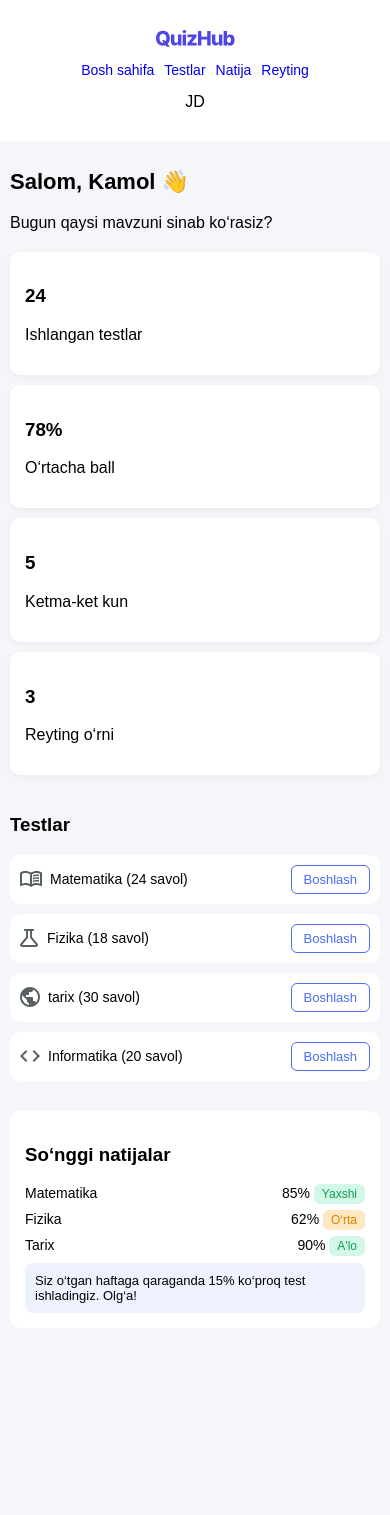
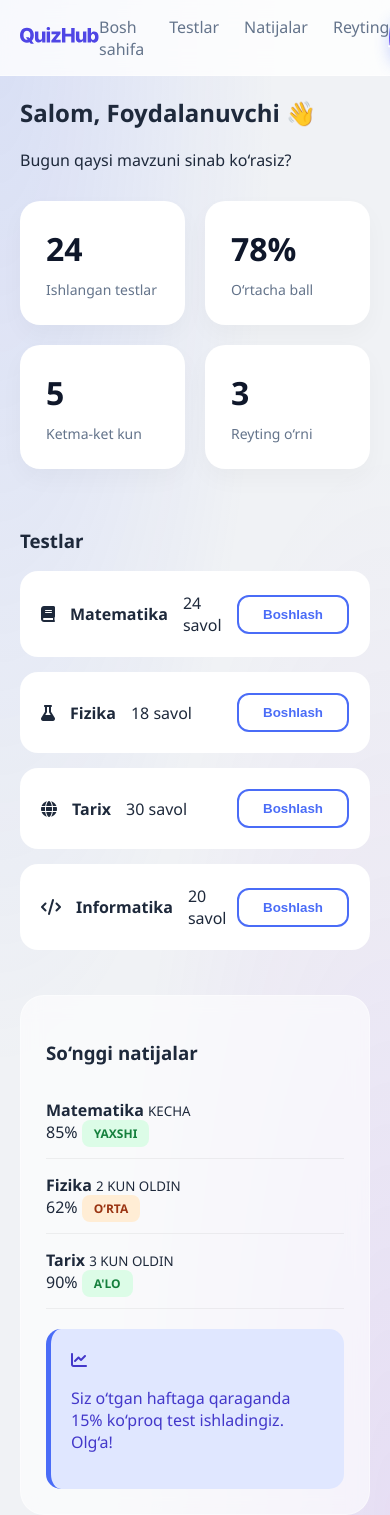
Before and after one commit to Azizbek18/Quiz, a plain HTML site: page indexteslar.html in a window 390 px wide. Before the commit the page ends 1338 px from the top, so only its background shows below. Drawn offline with Linux system fonts and the light colour scheme.

Commit message:
dizyin qildim va js qildm

```diff
--- a/indexteslar.html
+++ b/indexteslar.html
@@ -4,44 +4,49 @@
 <head>
     <meta charset="UTF-8">
     <meta name="viewport" content="width=device-width, initial-scale=1.0">
-    <title>Document</title>
+    <title>QuizHub - Dashboard</title>
     <link rel="stylesheet" href="./styletestlar.css">
+    <link rel="stylesheet" href="https://cdnjs.cloudflare.com/ajax/libs/font-awesome/6.0.0/css/all.min.css">
 </head>
 
 <body>
     <header class="header">
         <div class="container">
-            <img src="./Text.svg" alt="">
+            <div class="logo">
+                <img src="./Text.svg" alt="QuizHub Logo">
+            </div>
             <nav>
-                <a class="hammasi-bitta"  href="indexteslar.html">Bosh sahifa</a>
+                <a class="hammasi-bitta active" href="indexteslar.html">Bosh sahifa</a>
                 <a class="hammasi-bitta" href="./testlar.html">Testlar</a>
-                <a class="hammasi-bitta" href="indexnatija.html">Natija</a>
+                <a class="hammasi-bitta" href="indexnatija.html">Natijalar</a>
                 <a class="hammasi-bitta" href="REYTING.HTML">Reyting</a>
             </nav>
-            <div class="">
-                <span>JD</span>
+            <div class="user-avatar">
+                <span id="user-initials">JD</span>
             </div>
         </div>
     </header>
-    <div class="container">
-        <h2 id="kamol">Salom, Kamol 👋</h2>
-        <p>Bugun qaysi mavzuni sinab ko‘rasiz?</p>
 
+    <main class="container">
+        <div class="welcome-section">
+            <h2 id="kamol">Salom, Kamol 👋</h2>
+            <p>Bugun qaysi mavzuni sinab ko‘rasiz?</p>
+        </div>
 
         <div class="cards">
-            <div class="card">
+            <div class="card card-3d">
                 <h3>24</h3>
                 <p>Ishlangan testlar</p>
             </div>
-            <div class="card">
+            <div class="card card-3d">
                 <h3>78%</h3>
                 <p>O‘rtacha ball</p>
             </div>
-            <div class="card">
+            <div class="card card-3d">
                 <h3>5</h3>
                 <p>Ketma-ket kun</p>
             </div>
-            <div class="card">
+            <div class="card card-3d">
                 <h3>3</h3>
                 <p>Reyting o‘rni</p>
             </div>
@@ -49,73 +54,102 @@
 
         <div class="section">
 
-            <div>
+            <div class="tests-list">
                 <h3>Testlar</h3>
 
-                <div class="list">
-                    <div>
-                        <img src="./Icon (15).svg" alt="">
-                        Matematika (24 savol)
-
+                <div class="list glass-item">
+                    <div class="test-info">
+                        <div class="icon-box math"><i class="fas fa-book"></i></div>
+                        <div>
+                            <strong>Matematika</strong>
+                            <span>24 savol</span>
+                        </div>
                     </div>
-
                     <button onclick="Boshlashi()" class="btn">Boshlash</button>
                 </div>
 
-                <div class="list">
-                    <div>
-                        <img src="./Icon (16).svg" alt="">
-                        Fizika (18 savol)
+                <div class="list glass-item">
+                    <div class="test-info">
+                        <div class="icon-box physics"><i class="fas fa-flask"></i></div>
+                        <div>
+                            <strong>Fizika</strong>
+                            <span>18 savol</span>
+                        </div>
                     </div>
-                    <button  class="btn">Boshlash</button>
+                    <button onclick="Boshlashi()" class="btn">Boshlash</button>
                 </div>
 
-                <div class="list">
-                    <div>
-                        <img src="./Icon (17).svg" alt="">
-                        tarix (30 savol)
+                <div class="list glass-item">
+                    <div class="test-info">
+                        <div class="icon-box history"><i class="fas fa-globe"></i></div>
+                        <div>
+                            <strong>Tarix</strong>
+                            <span>30 savol</span>
+                        </div>
                     </div>
-                    <button class="btn">Boshlash</button>
+                    <button onclick="Boshlashi()" class="btn">Boshlash</button>
                 </div>
 
-                <div class="list">
-                    <div>
-                        <img src="./Icon (18).svg" alt="">
-                        Informatika (20 savol)
+                <div class="list glass-item">
+                    <div class="test-info">
+                        <div class="icon-box info-tech"><i class="fas fa-code"></i></div>
+                        <div>
+                            <strong>Informatika</strong>
+                            <span>20 savol</span>
+                        </div>
                     </div>
-                    <button class="btn">Boshlash</button>
+                    <button onclick="Boshlashi()" class="btn">Boshlash</button>
                 </div>
-
             </div>
 
-            <div class="results">
+            <div class="results glass-panel">
                 <h3>So‘nggi natijalar</h3>
 
                 <div class="result-item">
-                    <span>Matematika</span>
-                    <span>85% <span class="badge green">Yaxshi</span></span>
+                    <div class="res-text">
+                        <strong>Matematika</strong>
+                        <small>KECHA</small>
+                    </div>
+                    <div class="res-score">
+                        <span class="score-num">85%</span>
+                        <span class="badge green">YAXSHI</span>
+                    </div>
                 </div>
 
                 <div class="result-item">
-                    <span>Fizika</span>
-                    <span>62% <span class="badge orange">O‘rta</span></span>
+                    <div class="res-text">
+                        <strong>Fizika</strong>
+                        <small>2 KUN OLDIN</small>
+                    </div>
+                    <div class="res-score">
+                        <span class="score-num">62%</span>
+                        <span class="badge orange">O‘RTA</span>
+                    </div>
                 </div>
 
                 <div class="result-item">
-                    <span>Tarix</span>
-                    <span>90% <span class="badge green">A'lo</span></span>
+                    <div class="res-text">
+                        <strong>Tarix</strong>
+                        <small>3 KUN OLDIN</small>
+                    </div>
+                    <div class="res-score">
+                        <span class="score-num">90%</span>
+                        <span class="badge green">A'LO</span>
+                    </div>
                 </div>
 
                 <div class="note">
-                    Siz o‘tgan haftaga qaraganda 15% ko‘proq test ishladingiz. Olg‘a!
+                    <i class="fas fa-chart-line"></i>
+                    <p>Siz o‘tgan haftaga qaraganda 15% ko‘proq test ishladingiz. Olg‘a!</p>
                 </div>
-
             </div>
 
         </div>
+
         <div class="xabar-con"></div>
-    </div>
+    </main>
+
+    <script src="./scripttestlar.js"></script>
 </body>
-<script src="./scripttestlar.js"></script>
 
 </html>
--- a/scripttestlar.js
+++ b/scripttestlar.js
@@ -1,21 +1,42 @@
+// 1. Foydalanuvchi ismini o'rnatish
+document.addEventListener("DOMContentLoaded", () => {
+    const ismBox = document.getElementById('kamol');
+    const saqlanganIsm = localStorage.getItem("Ism") || "Foydalanuvchi";
+    ismBox.innerHTML = `Salom, ${saqlanganIsm} 👋`;
+});
 
 const xabarCon = document.querySelector(".xabar-con");
+
+// 2. 3D Toast funksiyasi
 function xabarnoma(xabar, turi) {
-  let xabarMatn = document.createElement("div");
-  xabarMatn.classList.add("xabar", turi);
-  console.log(xabarMatn);
+    let toast = document.createElement("div");
+    toast.className = `xabar ${turi}`;
 
-  xabarMatn.innerText = xabar;
+    // Ikonka tanlash
+    let icon = turi === 'success' ? '✅' : (turi === 'error' ? '❌' : 'ℹ️');
 
-  setTimeout(() => {
-    xabarMatn.remove();
-  }, 4000);
+    toast.innerHTML = `
+        <div style="display: flex; align-items: center; gap: 12px;">
+            <span>${icon}</span>
+            <span>${xabar}</span>
+        </div>
+    `;
 
-  xabarCon.appendChild(xabarMatn);
+    xabarCon.appendChild(toast);
+
+    // 4 soniyadan keyin o'chirish
+    setTimeout(() => {
+        toast.style.transform = "translateX(150%)";
+        setTimeout(() => toast.remove(), 500);
+    }, 4000);
 }
+
+// 3. Testni boshlash funksiyasi
 function Boshlashi() {
-  xabarnoma('Testlar tez orada boshlanmoqda','info')
-  setTimeout(() => {
-    window.location.href='indexteslar.html'
-  }, 2500);
+    xabarnoma('Tayyor turing, testlar yuklanmoqda...', 'info');
+
+    // 3D bosilish effekti uchun kechikish
+    setTimeout(() => {
+        window.location.href = 'testlar.html'; // Fayl nomingizga qarang
+    }, 2000);
 }
--- a/stylenatija.css
+++ b/stylenatija.css
@@ -16,12 +16,99 @@ body {
   margin: 0 auto;
 }
 
-.header .container{
-  display: flex;
-  justify-content: space-between;
-  align-items: center;
+/* Header umumiy dizayni */
+.header {
+    background: rgba(255, 255, 255, 0.8); /* Shaffof oq fon */
+    backdrop-filter: blur(12px); /* Orqa fonni xiralashtirish (Glass effect) */
+    -webkit-backdrop-filter: blur(12px);
+    border-bottom: 1px solid rgba(0, 0, 0, 0.05);
+    padding: 12px 0;
+    position: sticky;
+    top: 0;
+    z-index: 1000;
+    box-shadow: 0 4px 20px rgba(0, 0, 0, 0.02);
+}
 
-  margin-bottom: 30px;
+.header-content {
+    display: flex;
+    justify-content: space-between;
+    align-items: center;
+}
+
+/* Logotip hajmi */
+.logo img {
+    height: 35px;
+    display: block;
+}
+
+/* Navigatsiya linklari */
+.nav-menu {
+    display: flex;
+    gap: 30px;
+}
+
+.nav-link {
+    text-decoration: none;
+    color: #64748b; /* Kulrang matn */
+    font-size: 15px;
+    font-weight: 500;
+    padding: 8px 0;
+    position: relative;
+    transition: color 0.3s ease;
+}
+
+/* Aktiv va Hover holati */
+.nav-link:hover, .nav-link.active {
+    color: #4a6cf7; /* Ko'k rang */
+}
+
+/* Aktiv link tagidagi chiziq */
+.nav-link.active::after {
+    content: '';
+    position: absolute;
+    bottom: -2px;
+    left: 0;
+    width: 100%;
+    height: 2px;
+    background: #4a6cf7;
+    border-radius: 10px;
+}
+
+/* Foydalanuvchi avatari JD */
+.avatar-circle {
+    width: 42px;
+    height: 42px;
+    background: #eef2ff; /* Och ko'k fon */
+    border: 2px solid #e0e7ff;
+    border-radius: 50%;
+    display: flex;
+    align-items: center;
+    justify-content: center;
+    cursor: pointer;
+    transition: all 0.3s ease;
+}
+
+.avatar-circle span {
+    color: #4a6cf7;
+    font-weight: 700;
+    font-size: 14px;
+}
+
+.avatar-circle:hover {
+    transform: scale(1.1) rotate(5deg);
+    box-shadow: 0 5px 15px rgba(74, 108, 247, 0.2);
+    background: #4a6cf7;
+}
+
+.avatar-circle:hover span {
+    color: white;
+}
+
+/* Mobil moslashuvchanlik */
+@media (max-width: 768px) {
+    .nav-menu {
+        display: none; /* Mobilda menyuni berkitish (keyinchalik burger menyu qilish mumkin) */
+    }
 }
 
 .subtitle {
@@ -47,28 +134,7 @@ body {
 
 
 }
-.container nav{
-  border: none;
-  outline: none;
-}
 
-.hammasi-bitta{
-  text-decoration: none;
-}
-
-.hammasi-bitta:hover{
-  animation:  kottalsh  ease both 0.1s;
-
-}
-
-@keyframes  kottalsh{
-  from{
-    font-size: 15px
-  }
-  to{
-    font-size: 20px;
-  }
-}
 
 
 .filters {
--- a/styletestlar.css
+++ b/styletestlar.css
@@ -1,310 +1,257 @@
-*{
+/* 1. Umumiy va Fon sozlamalari */
+:root {
+    --primary: #4a6cf7;
+    --glass: rgba(255, 255, 255, 0.7);
+    --border: rgba(255, 255, 255, 0.4);
+}
+
+* {
     box-sizing: border-box;
+    transition: all 0.3s cubic-bezier(0.25, 0.8, 0.25, 1);
 }
 
 body {
-  font-family: Arial, sans-serif;
-  background: #f5f6fa;
-  margin: 0;
-
+    font-family: 'Segoe UI', Roboto, sans-serif;
+    background: #f0f2f5;
+    background-image:
+        radial-gradient(at 0% 0%, rgba(74, 108, 247, 0.15) 0, transparent 50%),
+        radial-gradient(at 100% 100%, rgba(147, 51, 234, 0.1) 0, transparent 50%);
+    margin: 0;
+    min-height: 100vh;
+    color: #1e293b;
 }
 
 .container {
-  max-width: 1100px;
-  margin: auto;
+    max-width: 1200px;
+    margin: auto;
+    padding: 0 20px;
 }
 
+/* 2. Header - Glass Design */
+.header {
+    background: rgba(255, 255, 255, 0.8);
+    backdrop-filter: blur(15px);
+    -webkit-backdrop-filter: blur(15px);
+    border-bottom: 1px solid var(--border);
+    padding: 15px 0;
+    position: sticky;
+    top: 0;
+    z-index: 1000;
+}
 
-.header h2 {
-  margin: 0;
-}
 .header .container {
     display: flex;
     justify-content: space-between;
-  align-items: center;
-  gap: 10px;
-
-
-}
-.container nav{
-  border: none;
-  outline: none;
+    align-items: center;
 }
 
-.hammasi-bitta{
-  text-decoration: none;
+nav {
+    display: flex;
+    gap: 25px;
 }
 
-.hammasi-bitta:hover{
-  animation:  kottalsh  ease both 0.1s;
-
+.hammasi-bitta {
+    text-decoration: none;
+    color: #64748b;
+    font-weight: 500;
+    position: relative;
 }
 
-@keyframes  kottalsh{
-  from{
-    font-size: 15px
-  }
-  to{
-    font-size: 20px;
-  }
+.hammasi-bitta::after {
+    content: '';
+    position: absolute;
+    width: 0;
+    height: 2px;
+    bottom: -5px;
+    left: 0;
+    background: var(--primary);
+    transition: 0.3s;
 }
 
-.xabar-con{
-    position: fixed;
-    top: 30px;
-    right: 30px;
+.hammasi-bitta:hover {
+    color: var(--primary);
+    transform: translateY(-2px);
 }
 
-.xabar{
-    width: 400px;
-    padding: 15px 20px;
-    color: white;
-    border-radius: 10px;
-    margin: 10px 0px;
-
-    animation: kirish 1s ease, chiqish 1s ease 2s forwards;
+.hammasi-bitta:hover::after {
+    width: 100%;
 }
 
-
-
-.error{
-    background-color: red;
-}
-.success{
-    background-color: rgb(0, 209, 0);
-}
-.info{
-    background-color: skyblue;
-}
-@keyframes kirish{
-    from{
-        transform: translateX(100%);
-        opacity: 0;
-    }
-    to{
-        transform: translateX(0%);
-        opacity: 1;
-    }
+/* JD User Icon */
+.user-avatar {
+    width: 45px;
+    height: 45px;
+    background: linear-gradient(135deg, #4a6cf7, #9333ea);
+    color: white;
+    display: flex;
+    align-items: center;
+    justify-content: center;
+    border-radius: 50%;
+    font-weight: bold;
+    box-shadow: 0 5px 15px rgba(74, 108, 247, 0.3);
 }
 
-@keyframes chiqish{
-    from{
-        transform: translateX(0%);
-        opacity: 1;
-    }
-    to{
-        transform: translateX(120%);
-        opacity: 0;
-    }
-}
-
-.xabar-con{
-    position: fixed;
-    top: 30px;
-    right: 30px;
-}
-
-.xabar{
-    width: 400px;
-    padding: 15px 20px;
-    color: white;
-    border-radius: 10px;
-    margin: 10px 0px;
-
-    animation: kirish 1s ease, chiqish 1s ease 2s forwards;
-}
-
-
-
-.error{
-    background-color: red;
-}
-.success{
-    background-color: rgb(0, 209, 0);
-}
-.info{
-    background-color: skyblue;
-}
-@keyframes kirish{
-    from{
-        transform: translateX(100%);
-        opacity: 0;
-    }
-    to{
-        transform: translateX(0%);
-        opacity: 1;
-    }
-}
-
-@keyframes chiqish{
-    from{
-        transform: translateX(0%);
-        opacity: 1;
-    }
-    to{
-        transform: translateX(120%);
-        opacity: 0;
-    }
-}
-
+/* 3. Statistika Kartalari (3D Effect) */
 .cards {
-  display: grid;
-  grid-template-columns: repeat(4, 1fr);
-  gap: 15px;
-  margin: 20px 0;
+    display: grid;
+    grid-template-columns: repeat(auto-fit, minmax(220px, 1fr));
+    gap: 20px;
+    margin: 30px 0;
 }
 
 .card {
-  background: #fff;
-  padding: 15px;
-  border-radius: 10px;
-  box-shadow: 0 2px 6px rgba(0,0,0,0.05);
+    background: white;
+    padding: 25px;
+    border-radius: 20px;
+    border: 1px solid var(--border);
+    box-shadow: 0 10px 25px rgba(0,0,0,0.03);
+    cursor: default;
 }
 
-.section {
-  display: grid;
-  grid-template-columns: 2fr 1fr;
-  gap: 20px;
+.card:hover {
+    transform: translateY(-10px) scale(1.02);
+    box-shadow: 0 20px 40px rgba(74, 108, 247, 0.1);
 }
 
+.card h3 {
+    font-size: 32px;
+    margin: 0;
+    color: #0f172a;
+}
+
+.card p {
+    color: #64748b;
+    margin: 10px 0 0 0;
+    font-size: 14px;
+}
+
+/* 4. Section Grid */
+.section {
+    display: grid;
+    grid-template-columns: 1.8fr 1.2fr;
+    gap: 30px;
+    margin-top: 40px;
+}
+
+/* Testlar Ro'yxati */
 .list {
-  background: #fff;
-  padding: 15px;
-  border-radius: 10px;
-  margin-bottom: 10px;
-  display: flex;
-  justify-content: space-between;
-  align-items: center;
+    background: white;
+    padding: 20px;
+    border-radius: 18px;
+    margin-bottom: 15px;
+    display: flex;
+    justify-content: space-between;
+    align-items: center;
+    border: 1px solid var(--border);
+}
+
+.list:hover {
+    background: #f8faff;
+    border-color: var(--primary);
+    transform: translateX(10px);
+}
+
+.list div {
+    display: flex;
+    align-items: center;
+    gap: 15px;
+    font-weight: 500;
 }
 
 .btn {
-  padding: 6px 12px;
-  border: 1px solid #4a6cf7;
-  border-radius: 6px;
-  color: #4a6cf7;
-  background: transparent;
-  cursor: pointer;
+    padding: 10px 24px;
+    border: 2px solid var(--primary);
+    border-radius: 12px;
+    color: var(--primary);
+    background: transparent;
+    font-weight: 600;
+    cursor: pointer;
 }
 
+.btn:hover {
+    background: var(--primary);
+    color: white;
+    box-shadow: 0 8px 20px rgba(74, 108, 247, 0.3);
+}
+
+/* 5. Natijalar Paneli (Glassmorphism) */
 .results {
-  background: #fff;
-  padding: 15px;
-  border-radius: 10px;
+    background: rgba(255, 255, 255, 0.6);
+    backdrop-filter: blur(10px);
+    padding: 25px;
+    border-radius: 24px;
+    border: 1px solid var(--border);
 }
 
 .result-item {
-  display: flex;
-  justify-content: space-between;
-  margin-bottom: 10px;
-}
-.h85{
-  color: #10B981;
+    padding: 15px 0;
+    border-bottom: 1px solid rgba(0,0,0,0.05);
 }
 
-.header{
-  background-color: white;
- padding: 20px;
-  width: 100%;
-  margin: 0 ;
-
-}
 .badge {
-  padding: 3px 8px;
-  border-radius: 6px;
-  font-size: 12px;
+    padding: 5px 12px;
+    border-radius: 8px;
+    font-size: 12px;
+    font-weight: 600;
+    text-transform: uppercase;
 }
 
-.green { background: #d4f8e8; color: #0a9d58; }
-.orange { background: #ffe7c2; color: #d98200; }
-.blue { background: #dbeafe; color: #2563eb; }
+.green { background: #dcfce7; color: #15803d; }
+.orange { background: #ffedd5; color: #9a3412; }
 
 .note {
-  margin-top: 10px;
-  padding: 10px;
-  background: #eef2ff;
-  border-radius: 8px;
-  font-size: 13px;
-}
-@media (max-width:768px){
-  .list{
-    flex-direction: column;
-  }
- .container{
-  padding: 10px
-
-  ;
-  flex-wrap: wrap;
- }
-
-
-@media (max-width: 768px) {
-
-    .container {
-        padding: 10px;
-    }
-
-
-    .header .container {
-        flex-direction: column;
-        gap: 15px;
-        text-align: center;
-    }
-
-    nav {
-        display: flex;
-        flex-wrap: wrap;
-        justify-content: center;
-        gap: 10px;
-    }
-
-    nav a {
-        margin-right: 0;
-        font-size: 14px;
-    }
-
-    .cards {
-        grid-template-columns: repeat(2, 1fr);
-        gap: 10px;
-    }
-
-
-    .section {
-        grid-template-columns: 1fr;
-        gap: 20px;
-    }
-
-
-    .list {
-        flex-direction: row;
-        font-size: 14px;
-        padding: 10px;
-    }
-
-    .list div {
-        display: flex;
-        align-items: center;
-        gap: 8px;
-    }
-
-    .btn {
-        padding: 6px 12px;
-        font-size: 13px;
-    }
-
-
-
-    h2 {
-        font-size: 22px;
-    }
+    background: #e0e7ff;
+    padding: 20px;
+    border-radius: 15px;
+    color: #4338ca;
+    font-weight: 500;
+    margin-top: 20px;
+    border-left: 5px solid #4a6cf7;
 }
 
-@media (max-width: 480px) {
-    .cards {
-        grid-template-columns: 1fr;
-    }
+/* 6. Toast Progress Bar Style */
+.xabar-con {
+    position: fixed;
+    top: 25px;
+    right: 25px;
+    z-index: 2000;
+}
 
-    .result-item {
-        font-size: 14px;
-    }
+.xabar {
+    width: 350px;
+    background: rgba(15, 23, 42, 0.9);
+    backdrop-filter: blur(10px);
+    color: white;
+    padding: 20px;
+    border-radius: 15px;
+    margin-bottom: 15px;
+    position: relative;
+    overflow: hidden;
+    animation: toastKirish 0.5s cubic-bezier(0.175, 0.885, 0.32, 1.275) forwards;
 }
+
+.xabar::after {
+    content: '';
+    position: absolute;
+    bottom: 0;
+    left: 0;
+    height: 4px;
+    background: var(--primary);
+    animation: progress 4s linear forwards;
 }
+
+@keyframes progress {
+    from { width: 100%; }
+    to { width: 0%; }
+}
+
+@keyframes toastKirish {
+    from { transform: translateX(120%); }
+    to { transform: translateX(0); }
+}
+
+/* Mobile */
+@media (max-width: 900px) {
+    .section { grid-template-columns: 1fr; }
+    .cards { grid-template-columns: repeat(2, 1fr); }
+}
```
